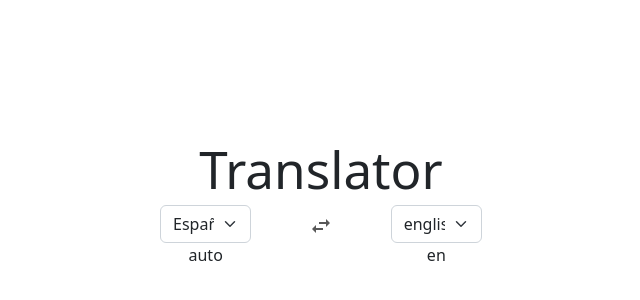
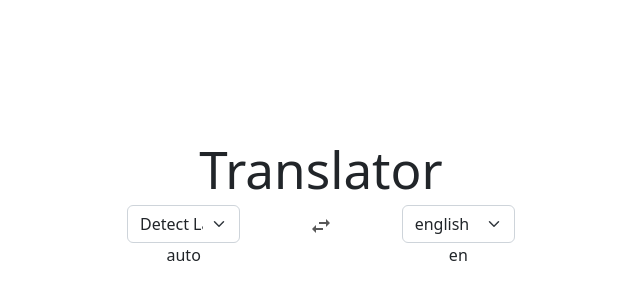
Before and after one commit to oscarsangpa/translator-chatgpt, a React (Vite) app: page / in a window 1280 px wide. Shown: the part 196-496 px from the top of the page, without its empty margins (319-959 px from the left). Built offline with nearby package versions, Linux system fonts and the light colour scheme.

Commit message:
feat: add enums and conditional rendering if language is auto

```diff
--- a/src/App.tsx
+++ b/src/App.tsx
@@ -5,6 +5,7 @@ import { LanguageSelector } from "./components/LanguageSelector";
 import "bootstrap/dist/css/bootstrap.min.css";
 import { Container, Row, Col, Button } from "react-bootstrap";
 import "./App.css";
+import { SectionType } from "./types.d";
 
 function App() {
   const {
@@ -21,7 +22,7 @@ function App() {
       <Row>
         <Col>
           <LanguageSelector
-            type="from"
+            type={SectionType.From}
             value={fromLanguage}
             onChange={setFromLanguage}
           />
@@ -38,7 +39,7 @@ function App() {
         </Col>
         <Col>
           <LanguageSelector
-            type="to"
+            type={SectionType.To}
             value={toLanguage}
             onChange={setToLanguage}
           />
--- a/src/components/LanguageSelector.tsx
+++ b/src/components/LanguageSelector.tsx
@@ -1,15 +1,19 @@
 import Form from "react-bootstrap/Form";
-import { SUPPORTED_LANGUAGES } from "../constants";
-import React, { FC } from "react";
-import { FromLanguage, Language } from "../types";
+import { AUTO_LANGUAGE, SUPPORTED_LANGUAGES } from "../constants";
+import { FC } from "react";
+import { FromLanguage, Language, SectionType } from "../types.d";
 
 type LanguageSelectorProps =
   | {
-      type: "from";
+      type: SectionType.From;
       value: FromLanguage;
       onChange: (language: FromLanguage) => void;
     }
-  | { type: "to"; value: Language; onChange: (language: Language) => void };
+  | {
+      type: SectionType.To;
+      value: Language;
+      onChange: (language: Language) => void;
+    };
 
 export const LanguageSelector: FC<LanguageSelectorProps> = ({
   onChange,
@@ -25,6 +29,10 @@ export const LanguageSelector: FC<LanguageSelectorProps> = ({
       onChange={handleChange}
       value={value}
     >
+      {type === SectionType.From && (
+        <option value={AUTO_LANGUAGE}>Detect Language</option>
+      )}
+
       {Object.entries(SUPPORTED_LANGUAGES).map(([key, literal]) => (
         <option key={key} value={key}>
           {literal}
--- a/src/types.d.ts
+++ b/src/types.d.ts
@@ -18,3 +18,8 @@ export type ReducerAction =
   | { type: "SET_TO_LANGUAGE"; payload: Language }
   | { type: "SET_FROM_TEXT"; payload: string }
   | { type: "SET_RESULT"; payload: string };
+
+export enum SectionType {
+  From = "from",
+  To = "to",
+}
```
